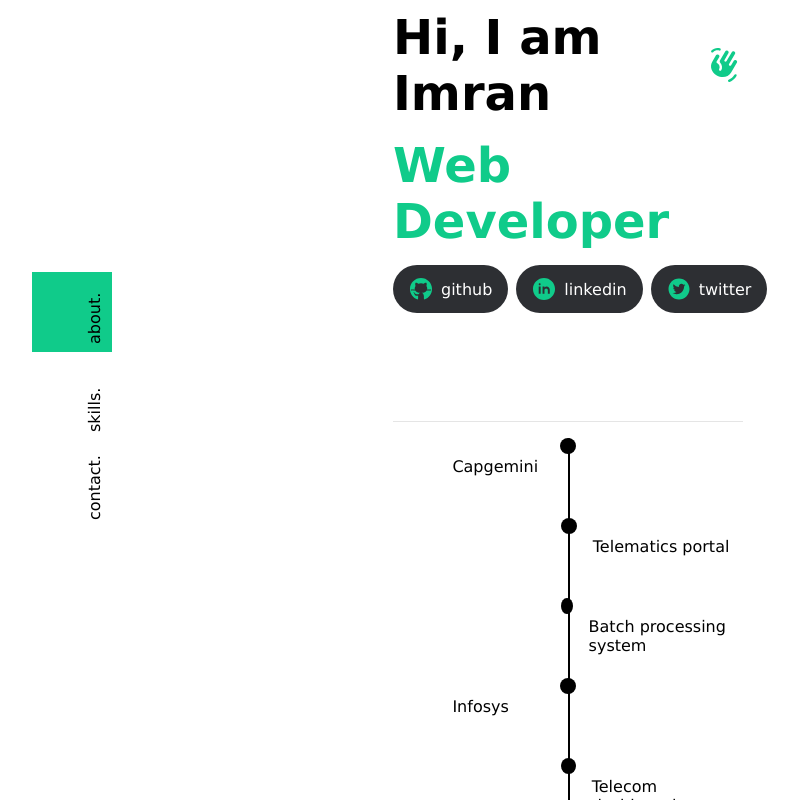
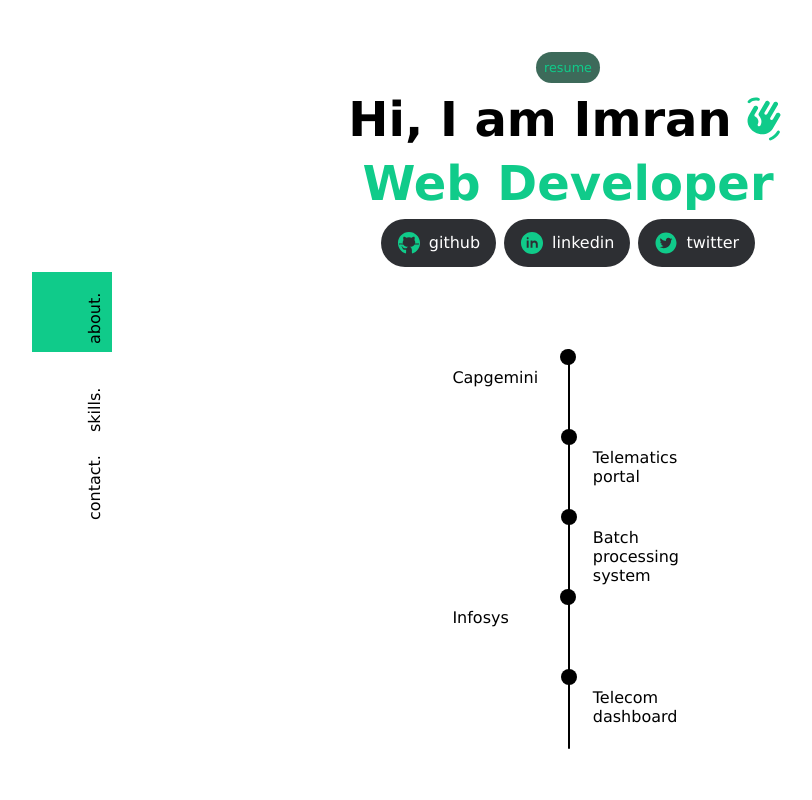
Before and after one commit to encrustace/portfolio, a Next.js app: page / in a window 1280 px wide. Shown: the whole page, without its empty margins (80-892 px from the left). Built offline with nearby package versions, Linux system fonts and the light colour scheme.

Commit message:
design change

```diff
--- a/src/app/about/page.jsx
+++ b/src/app/about/page.jsx
@@ -5,7 +5,6 @@ import { links, texts } from "@/utils/data";
 export default function About() {
   return (
     <div className={styles.main}>
-      <div className={styles.content}>
         <a className={styles.resume} href={links.resume} target="__blank">
           resume
         </a>
@@ -79,8 +78,6 @@ export default function About() {
             </div>
           </div>
         </div>
-
-      </div>
     </div>
   );
 }
--- a/src/app/about/page.module.css
+++ b/src/app/about/page.module.css
@@ -8,13 +8,6 @@
   padding: 16px;
   padding-right: 15%;
   gap: 8px;
-}
-
-.content {
-  width: 350px;
-  display: flex;
-  flex-direction: column;
-  gap: 1rem;
 }
 
 .resume {
@@ -70,7 +63,11 @@
   width: 24px;
 }
 
-.desc,
+.desc{
+  color: var(--lightColor);
+  width: 28rem;
+  text-align: center;
+}
 .date {
   color: var(--lightColor);
 }
@@ -103,6 +100,8 @@
 }
 
 .circle {
+  min-height: 1rem;
+  min-width: 1rem;
   height: 1rem;
   width: 1rem;
   background: var(--color);
```
